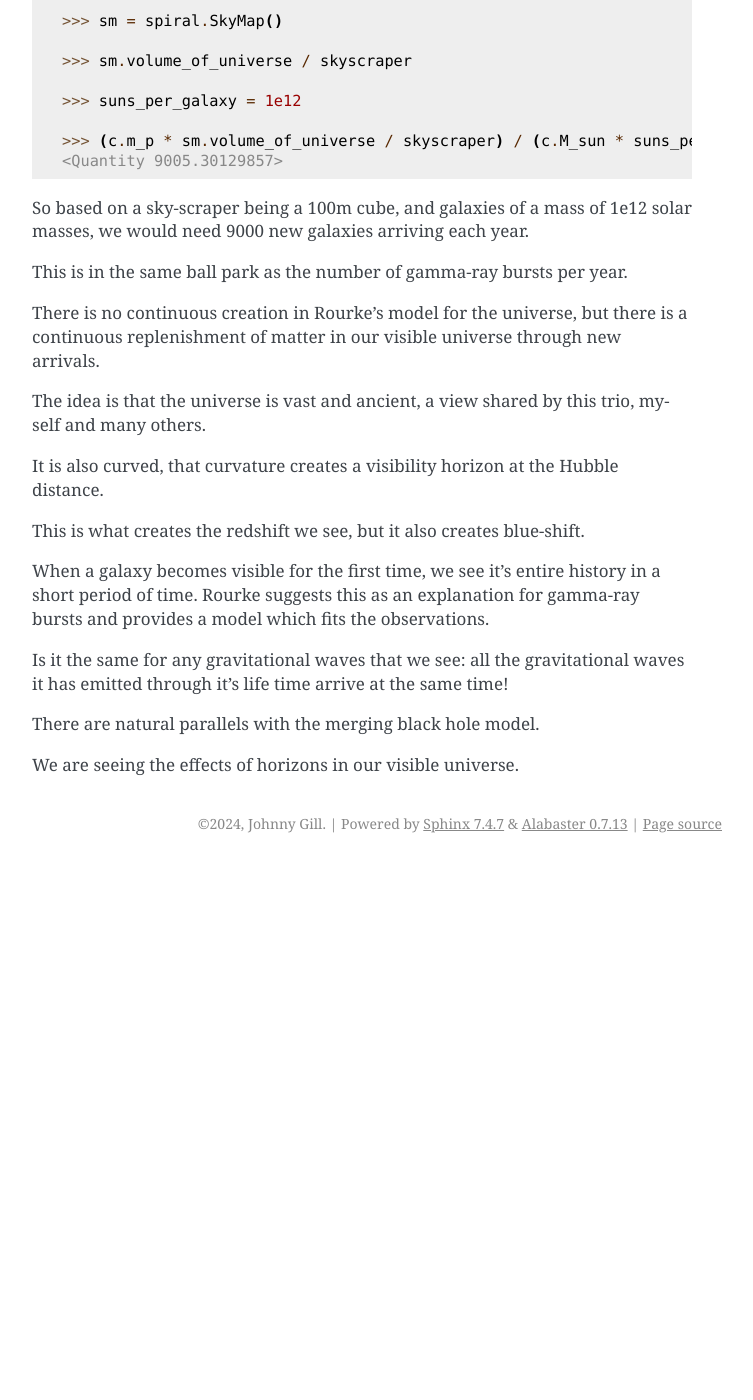
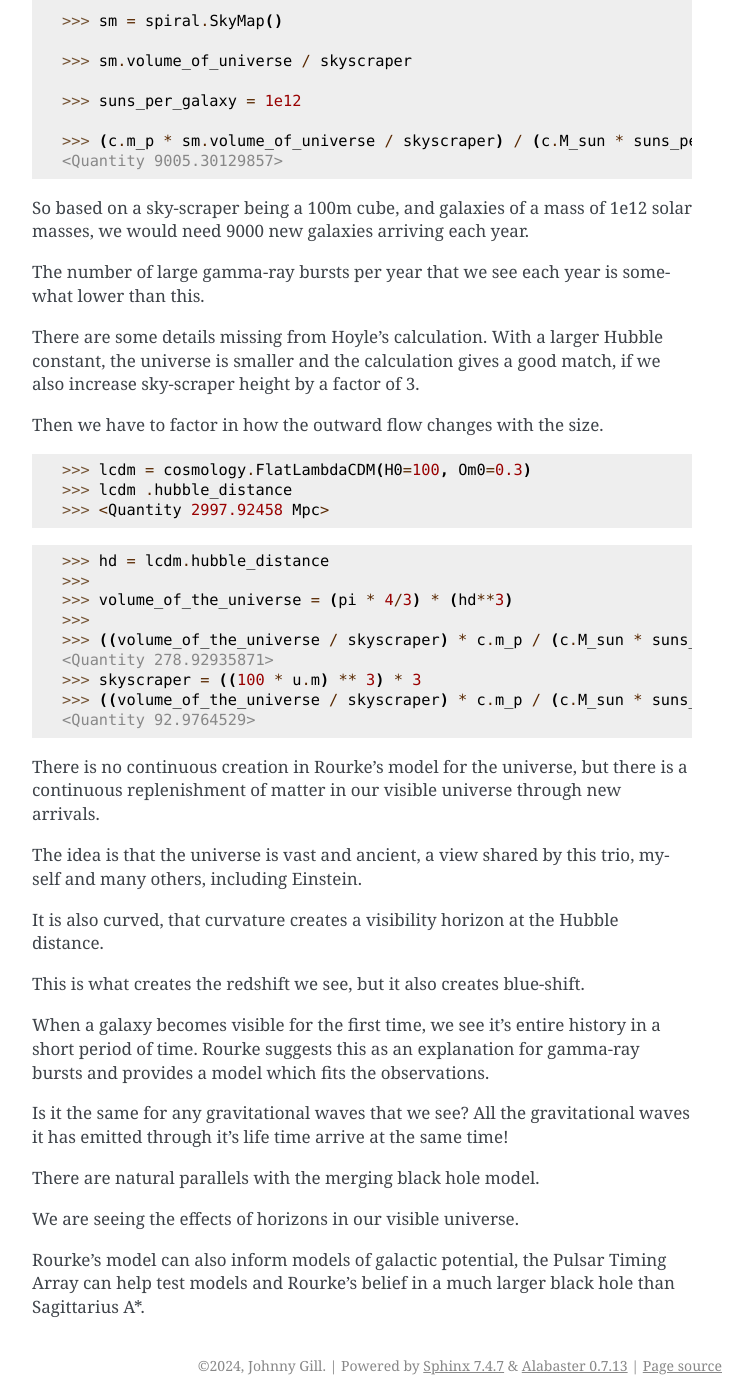
Before and after one commit to swfiua/gotu, a Sphinx documentation site: the page built from docs/jfc.rst, in a window 1280 px wide and 1400 px high, scrolled down 1141 px. Shown: the whole window, without its empty margins (388-1141 px from the left). Built offline with Sphinx 7.4.7, drawn with Linux system fonts in a browser that asks for light colours; formulas are drawn with MathJax 3; pages that are not in the unit, such as notebooks, are missing from menus; before the commit the page ends 2004 px from its top, so only the background shows below that.

Commit message:
rambling around gravity waves

```diff
--- a/docs/jfc.rst
+++ b/docs/jfc.rst
@@ -73,14 +73,37 @@ the observed expansion.
 So based on a sky-scraper being a 100m cube, and galaxies of a mass of
 1e12 solar masses, we would need 9000 new galaxies arriving each year.
 
-This is in the same ball park as the number of gamma-ray bursts per year.
+The number of large gamma-ray bursts per year that we see each year is
+somewhat lower than this.
+
+There are some details missing from Hoyle's calculation.  With a
+larger Hubble constant, the universe is smaller and the calculation
+gives a good match, if we also increase sky-scraper height by a factor
+of 3.
+
+Then we have to factor in how the outward flow changes with the size.
+
+    >>> lcdm = cosmology.FlatLambdaCDM(H0=100, Om0=0.3)
+    >>> lcdm .hubble_distance
+    >>> <Quantity 2997.92458 Mpc>
+
+    >>> hd = lcdm.hubble_distance
+    >>>
+    >>> volume_of_the_universe = (pi * 4/3) * (hd**3)
+    >>>
+    >>> ((volume_of_the_universe / skyscraper) * c.m_p / (c.M_sun * suns_per_galaxy)).decompose()
+    <Quantity 278.92935871>
+    >>> skyscraper = ((100 * u.m) ** 3) * 3
+    >>> ((volume_of_the_universe / skyscraper) * c.m_p / (c.M_sun * suns_per_galaxy)).decompose()
+    <Quantity 92.9764529>
+
 
 There is no continuous creation in Rourke's model for the universe,
 but there is a continuous replenishment of matter in our visible
 universe through new arrivals.
 
 The idea is that the universe is vast and ancient, a view shared by
-this trio, myself and many others.
+this trio, myself and many others, including Einstein.
 
 It is also curved, that curvature creates a visibility horizon at the
 Hubble distance.
@@ -93,10 +116,14 @@ history in a short period of time.  Rourke suggests this as an
 explanation for gamma-ray bursts and provides a model which fits the
 observations.
 
-Is it the same for any gravitational waves that we see: all the
+Is it the same for any gravitational waves that we see? All the
 gravitational waves it has emitted through it's life time arrive at
 the same time!
 
 There are natural parallels with the merging black hole model.
 
 We are seeing the effects of horizons in our visible universe.
+
+Rourke's model can also inform models of galactic potential, the
+Pulsar Timing Array can help test models and Rourke's belief in a much
+larger black hole than Sagittarius A*.
```
Also changed, not shown: 1 other file.
